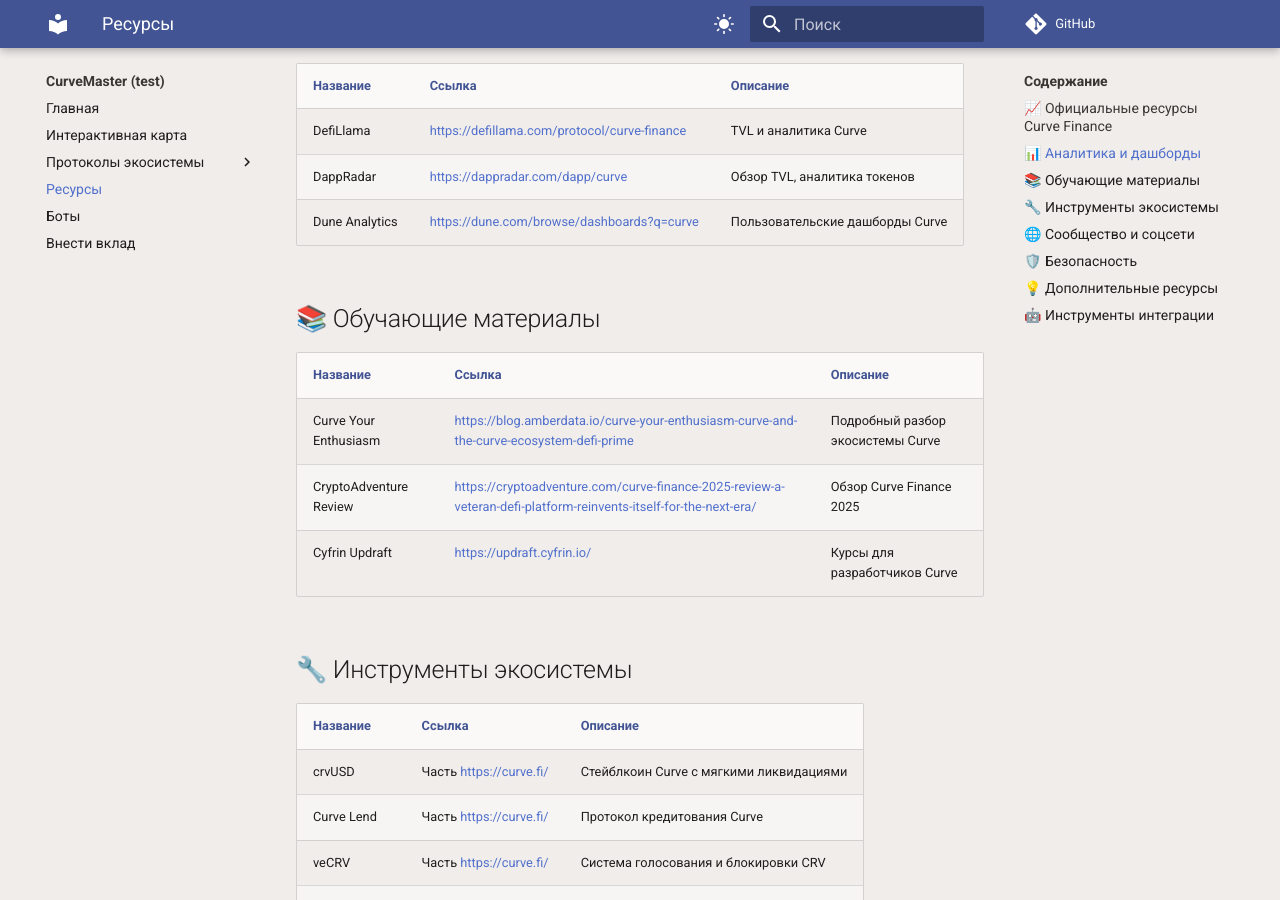
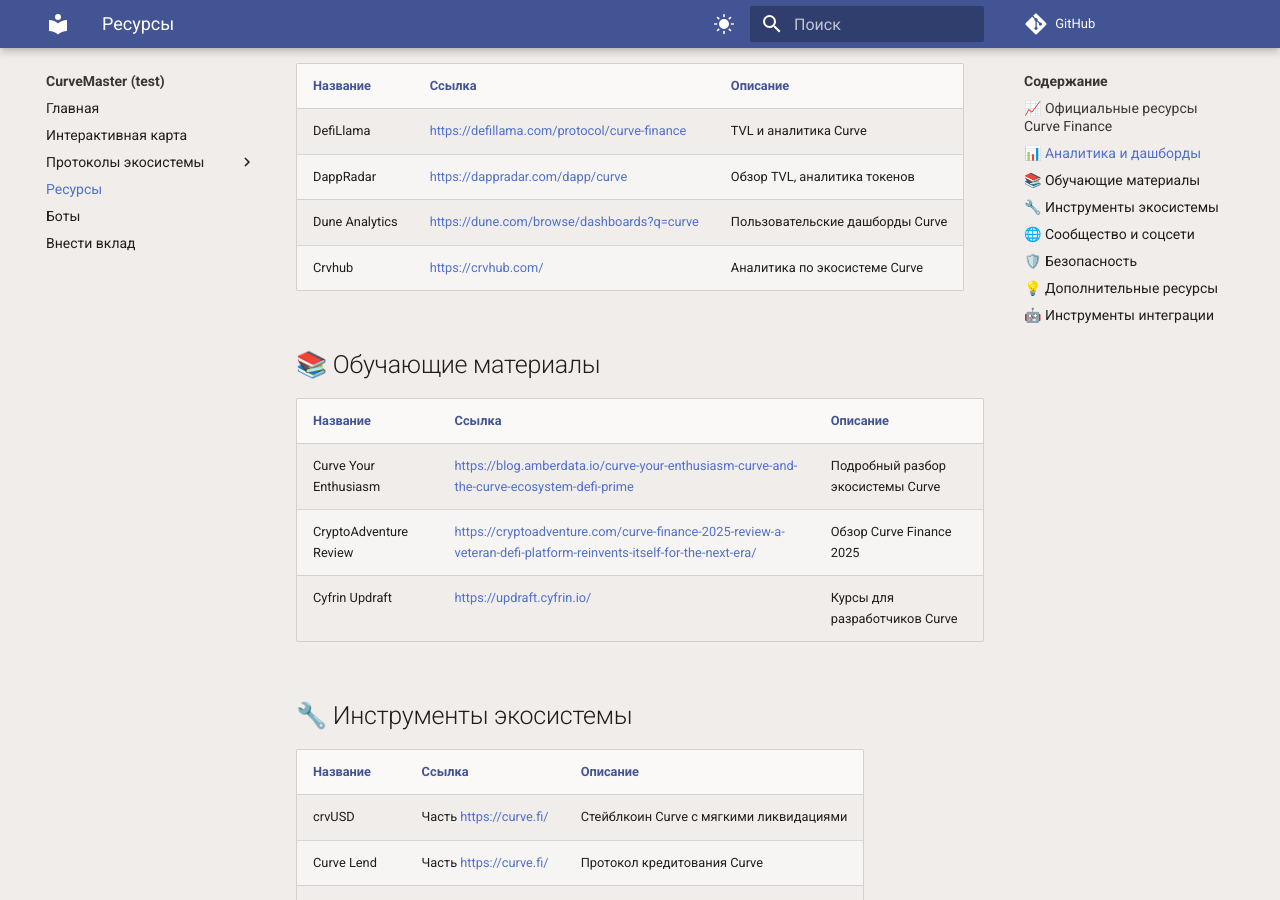
Before and after one commit to nikcrv/curvemaster, an MkDocs documentation site: the page built from docs/resources.md, in a window 1280 px wide and 900 px high, scrolled down 589 px. Built offline with MkDocs 1.6.1 and Material for MkDocs 9.7.7, drawn with Linux system fonts in a browser that asks for light colours; a script that is not in the unit is left out; comment, search, counter and statistics services are not loaded.

Commit message:
Update resources.md
add crvhub.com

```diff
--- a/docs/resources.md
+++ b/docs/resources.md
@@ -17,6 +17,7 @@
 | DefiLlama | <https://defillama.com/protocol/curve-finance> | TVL и аналитика Curve |
 | DappRadar | <https://dappradar.com/dapp/curve> | Обзор TVL, аналитика токенов |
 | Dune Analytics | <https://dune.com/browse/dashboards?q=curve> | Пользовательские дашборды Curve |
+| Crvhub | <https://crvhub.com/> | Аналитика по экосистеме Curve |
 
 ## 📚 Обучающие материалы
 
```
